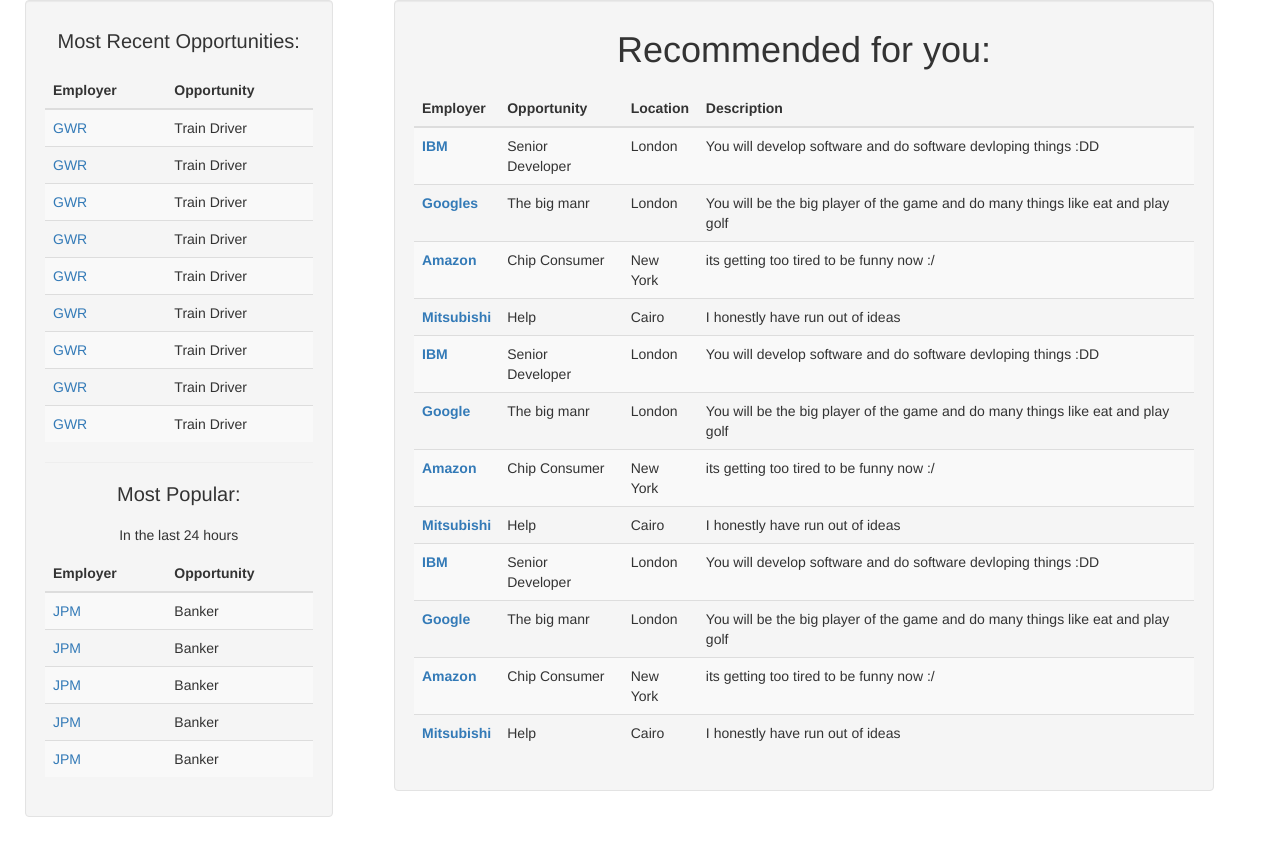
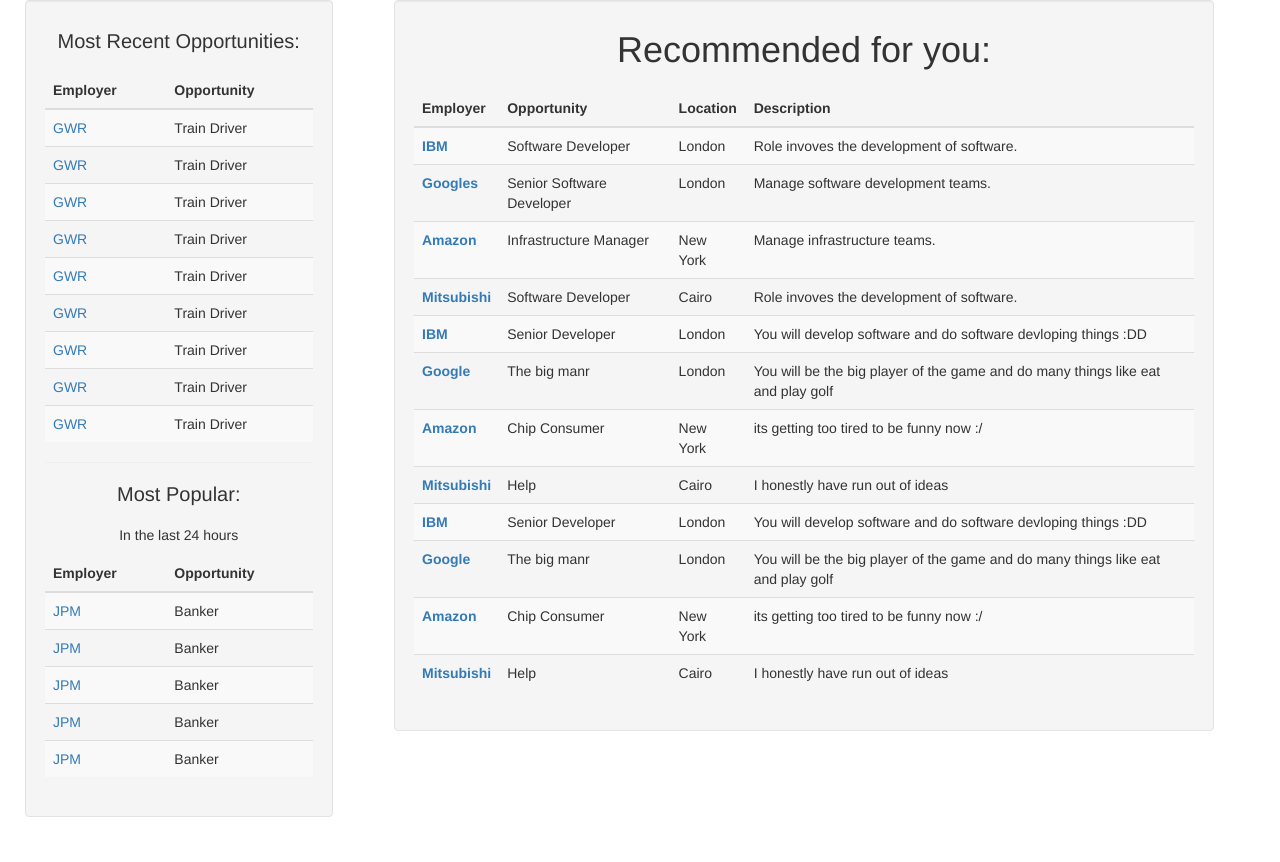
Before and after one commit to CFGLondon/team-7, a PHP site: page /homepage.php in a window 1280 px wide. Shown: the part 310-1172 px from the top of the page. Run offline with PHP 8.4, Linux system fonts and the light colour scheme; some libraries are stand-ins or nearby versions.

Commit message:
Update homepage.php

```diff
--- a/homepage.php
+++ b/homepage.php
@@ -246,33 +246,33 @@
                             <td><b><a href="http://ec2-54-78-185-241.eu-west-1.compute.amazonaws.com/team7/opportunities.php">IBM</a>
                 </b>
                             </td>
-                            <td>Senior Developer</td>
+                            <td>Software Developer</td>
                             <td>London</td>
-                            <td>You will develop software and do software devloping things :DD</td>
+                            <td>Role invoves the development of software.</td>
                         </tr>
                         <tr>
                             <td><b><a href="http://ec2-54-78-185-241.eu-west-1.compute.amazonaws.com/team7/opportunities.php">Googles</a>
                 </b>
                             </td>
-                            <td>The big manr</td>
+                            <td>Senior Software Developer</td>
                             <td>London</td>
-                            <td>You will be the big player of the game and do many things like eat and play golf</td>
+                            <td>Manage software development teams.</td>
                         </tr>
                         <tr>
                             <td><b><a href="http://ec2-54-78-185-241.eu-west-1.compute.amazonaws.com/team7/opportunities.php">Amazon</a>
                 </b>
                             </td>
-                            <td>Chip Consumer</td>
+                            <td>Infrastructure Manager</td>
                             <td>New York</td>
-                            <td>its getting too tired to be funny now :/</td>
+                            <td>Manage infrastructure teams.</td>
                         </tr>
                         <tr>
                             <td><b><a href="http://ec2-54-78-185-241.eu-west-1.compute.amazonaws.com/team7/opportunities.php">Mitsubishi</a>
                 </b>
                             </td>
-                            <td>Help</td>
+                            <td>Software Developer</td>
                             <td>Cairo</td>
-                            <td>I honestly have run out of ideas</td>
+                            <td>Role invoves the development of software.</td>
                         </tr>
                         <tr>
                             <td><b><a href="http://ec2-54-78-185-241.eu-west-1.compute.amazonaws.com/team7/opportunities.php">IBM</a>
```
